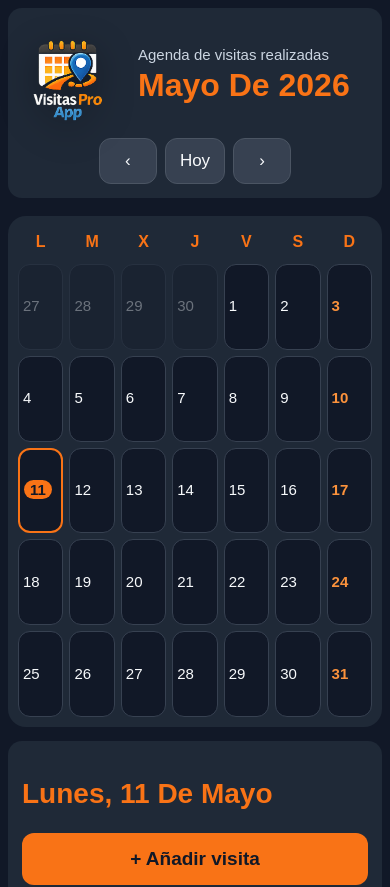
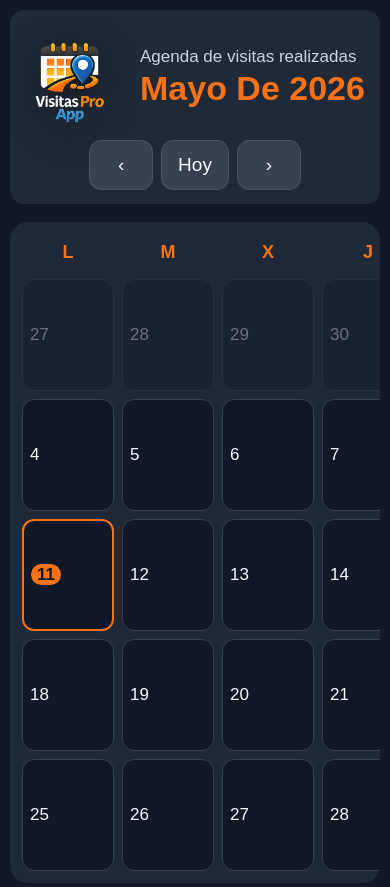
Before and after one commit to Chuck1976/visitas-app, a Next.js app: page / in a window 390 px wide. Shown: the top 887 px of the page. Built offline with nearby package versions, Linux system fonts and the light colour scheme.

Commit message:
Improve mobile readability

```diff
--- a/app/globals.css
+++ b/app/globals.css
@@ -659,7 +659,7 @@ textarea {
 /* MOBILE / TOUCH */
 @media (max-width: 1100px), (hover: none) and (pointer: coarse) {
   .app {
-    padding: 8px;
+    padding: 10px;
   }
 
   .topbar {
@@ -681,12 +681,12 @@ textarea {
   }
 
   h1 {
-    font-size: 32px;
+    font-size: 34px;
     line-height: 1.05;
   }
 
   .small {
-    font-size: 15px;
+    font-size: 17px;
     line-height: 1.25;
   }
 
@@ -696,10 +696,10 @@ textarea {
   }
 
   .buttons button {
-    font-size: 17px;
-    min-height: 46px;
-    min-width: 58px;
-    padding: 10px 14px;
+    font-size: 19px;
+    min-height: 50px;
+    min-width: 64px;
+    padding: 11px 16px;
   }
 
   .layout {
@@ -723,31 +723,38 @@ textarea {
   .calendar {
     width: 100%;
     max-width: 100%;
-    grid-template-columns: repeat(7, minmax(0, 1fr));
-    overflow-x: hidden;
-    gap: 6px;
-    padding: 10px;
+    grid-template-columns: repeat(7, minmax(92px, 1fr));
+    overflow-x: auto;
+    gap: 8px;
+    padding: 12px;
     margin-bottom: 14px;
+    -webkit-overflow-scrolling: touch;
+    overscroll-behavior-x: contain;
+    scrollbar-width: none;
+  }
+
+  .calendar::-webkit-scrollbar {
+    display: none;
   }
 
   .weekday {
-    font-size: 16px;
-    padding: 7px 4px;
+    font-size: 18px;
+    padding: 8px 4px;
   }
 
   .day {
-    min-height: clamp(72px, 22vw, 104px);
-    padding: 4px;
-    font-size: 16px;
+    min-height: 112px;
+    padding: 7px;
+    font-size: 18px;
   }
 
   .dayHead span {
-    font-size: 15px;
+    font-size: 17px;
   }
 
   .dayHead b {
-    font-size: 13px;
-    padding: 2px 7px;
+    font-size: 15px;
+    padding: 3px 8px;
   }
 
   .side {
@@ -757,24 +764,24 @@ textarea {
   }
 
   .side h2 {
-    font-size: 28px;
+    font-size: 30px;
   }
 
   .mainBtn,
   .orangeBtn,
   .secondaryBtn {
-    min-height: 52px;
-    font-size: 19px;
-    padding: 13px;
+    min-height: 58px;
+    font-size: 21px;
+    padding: 15px;
   }
 
   .tag {
-    font-size: 11px;
-    padding: 2px 5px;
+    font-size: 13px;
+    padding: 3px 6px;
   }
 
   .closedTag {
-    font-size: 11px;
+    font-size: 13px;
   }
 
   .visitCard,
```
